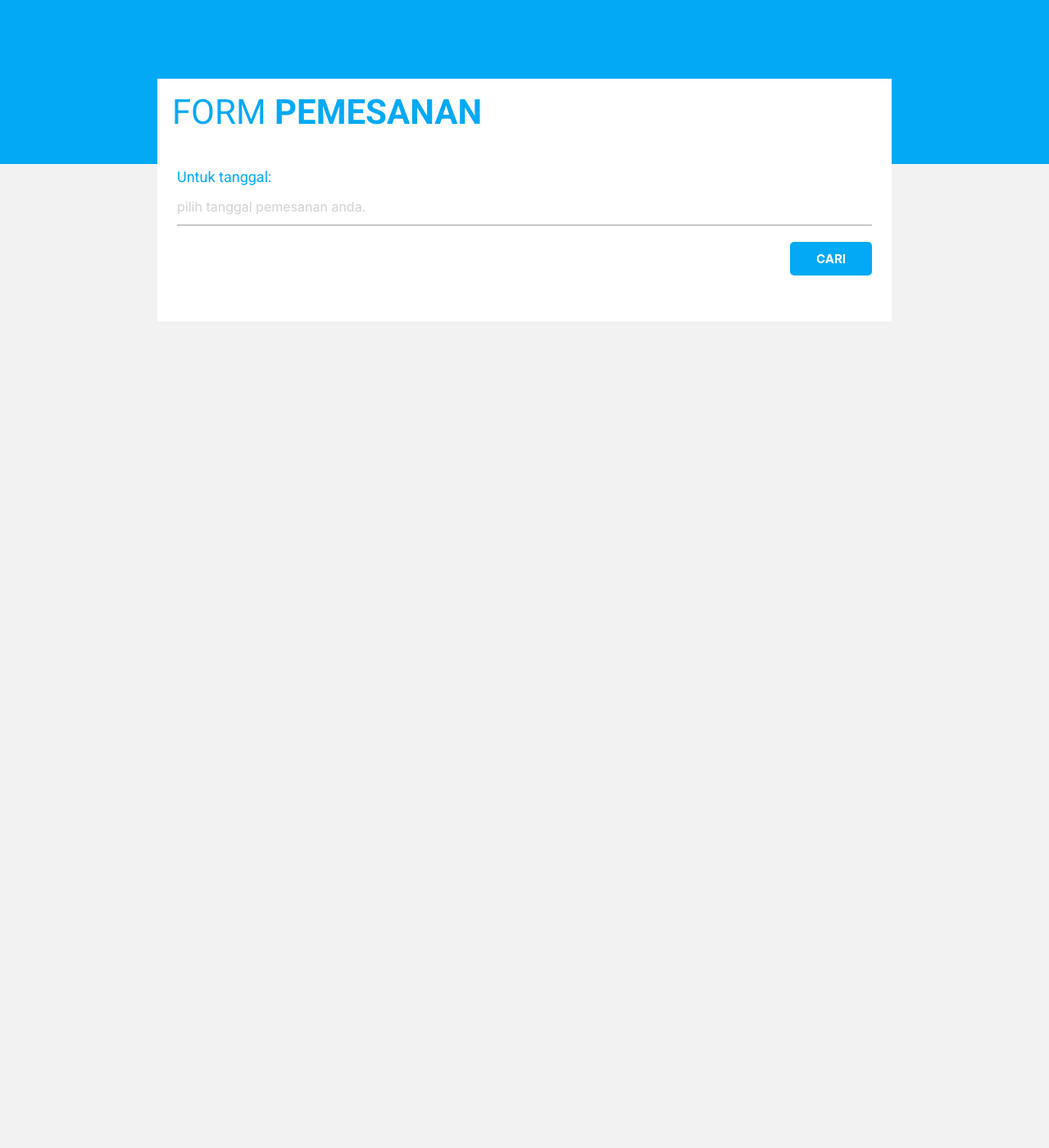
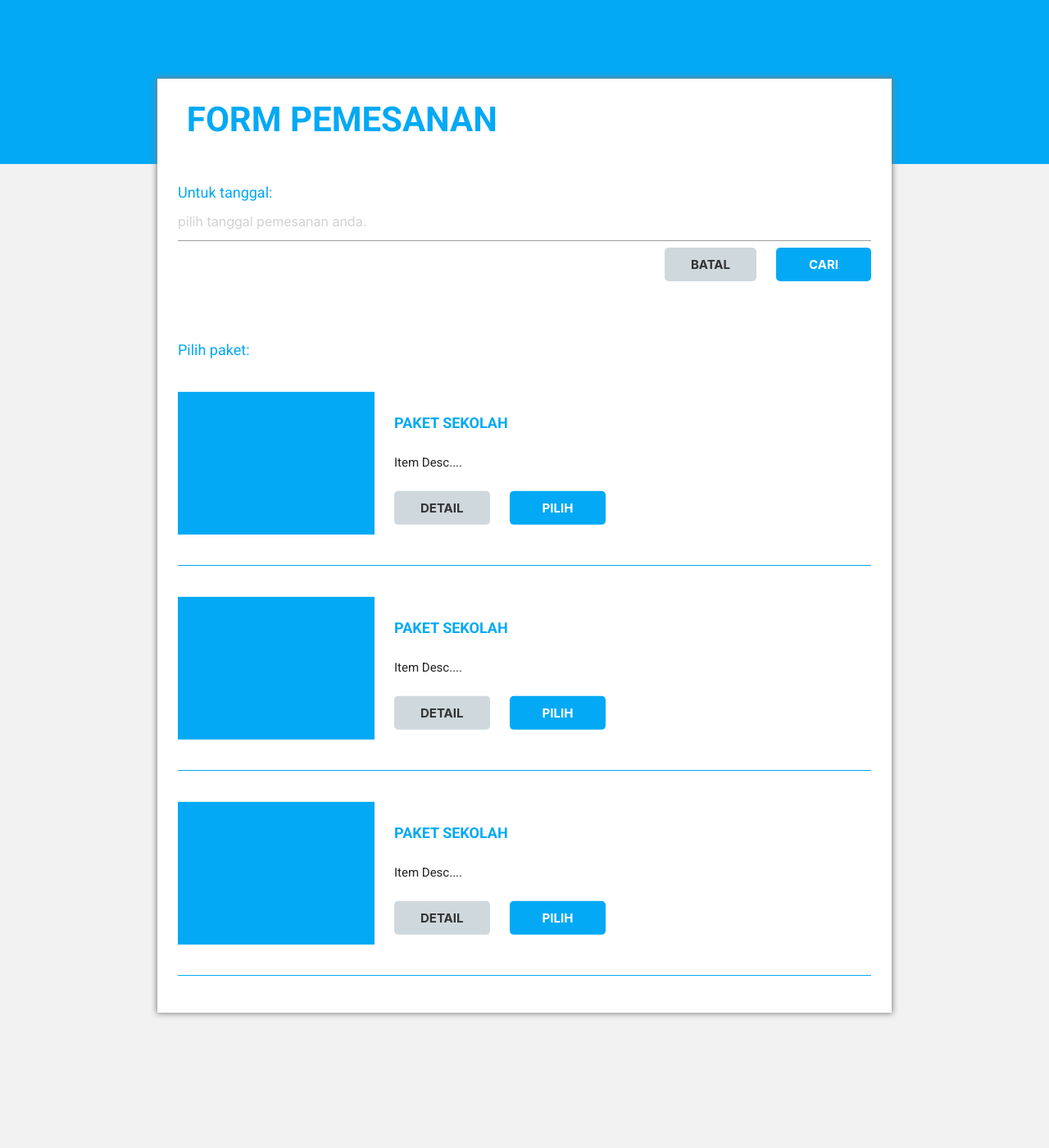
Before and after one commit to vinzhaHerman/bumimandiri, a CodeIgniter app: page /PBumiMandiri/index.php/booking/index in a window 1280 px wide. Shown: the whole page at 82% size. Run offline with CodeIgniter, Linux system fonts and the light colour scheme; some libraries are stand-ins or nearby versions.

Commit message:
update booking

```diff
--- a/application/views/pages/book.php
+++ b/application/views/pages/book.php
@@ -33,22 +33,55 @@
 
 
 		<div class="container">
-			<h1 class="main-title">FORM <b>PEMESANAN</b></h1>
+			<h1 class="main-title"><b>FORM PEMESANAN</b></h1>
 			<div class="row">
 				<label for="initDate" class="labels">Untuk tanggal:</label>
 				<input id="initDate" type="text" class="datepicker" placeholder="pilih tanggal pemesanan anda.">
-				<button type="submit" class="y-button">CARI</button>
+				<button type="submit" class="x-space y-button">CARI</button>
+				<button type="submit" class="x-space n-button">BATAL</button>
 			</div>
-			<!-- <div class="row">
+			<div class="row">
+				<div class="labels">Pilih paket:</div>
 				<div class="item-container">
+					<div class="item-centering">
 					<div class="item imgs"></div>
 					<div class="item desc">
-						<div class="item-name"></div>
-						<div class="item-desc"></div>
-
+						<div class="para item-name labels"><b>PAKET SEKOLAH</b></div>
+						<div class=" para item-desc">Item Desc....</div>
+						<div class="button-group">
+							<button class="x-space y-button">PILIH</button>
+							<button class="x-space n-button">DETAIL</button>
+						</div>
+					</div>
 					</div>
 				</div>
-			</div> -->
+				<div class="item-container">
+					<div class="item-centering">
+					<div class="item imgs"></div>
+					<div class="item desc">
+						<div class="para item-name labels"><b>PAKET SEKOLAH</b></div>
+						<div class=" para item-desc">Item Desc....</div>
+						<div class="button-group">
+							<button class="x-space y-button">PILIH</button>
+							<button class="x-space n-button">DETAIL</button>
+						</div>
+					</div>
+					</div>
+				</div>
+				<div class="item-container">
+					<div class="item-centering">
+					<div class="item imgs"></div>
+					<div class="item desc">
+						<div class="para item-name labels"><b>PAKET SEKOLAH</b></div>
+						<div class=" para item-desc">Item Desc....</div>
+						<div class="button-group">
+							<button class="x-space y-button">PILIH</button>
+							<button class="x-space n-button">DETAIL</button>
+						</div>
+					</div>
+					</div>
+				</div>
+			</div>
 		</div>
 
 
--- a/assets/css/book.css
+++ b/assets/css/book.css
@@ -20,7 +20,7 @@
 	font-weight: normal;
 	font-size: 42px;
 	color: rgb(3, 169, 244);
-	margin: 2% 2%;
+	margin: 3% 4%;
 }
 
 .container{
@@ -32,21 +32,25 @@
 	left: 50%;
 	transform: translateX(-50%);
 	background-color: white;
+	-webkit-box-shadow: 0px 0px 7px 1px rgba(128,128,128,1);
+-moz-box-shadow: 0px 0px 7px 1px rgba(128,128,128,1);
+box-shadow: 0px 0px 7px 1px rgba(128,128,128,1)7
 }
 
 .row{
 	width: 100%;
 	height: auto;
-	padding: 24px;
+	padding: 25px;
 }
 
 .labels{
 	color: rgb(3, 169, 244);
 	font-size: 18px;
 }
+button{cursor: pointer;}
 .y-button{
 	float: right;
-	padding: 12px 32px;
+	padding: 12px 40px;
 	margin: 12px 0;
 	color: white;
 	font-weight: bold;
@@ -54,12 +58,71 @@
 	border: 0px;
 	border-radius: 5px;
 }
+.n-button{
+	float: right;
+	padding: 12px 32px;
+	margin: 12px 0;
+	color: #333;
+	font-weight: bold;
+	background-color: #cfd8dc;
+	border: 0px;
+	border-radius: 5px;
+}
+.button-group{
+	width: 100%;
+	height: auto;
+	float: right;
+}
 
 
 
 
 
-@media only screen and (max-width: 600px){
+.x-space{
+	margin: 0 0 0 24px;
+}
+
+
+
+
+.item{
+	float: left;
+}
+.para{
+	margin: 24px;
+}
+
+
+
+
+
+.item-container{
+	width: 100%;
+	height: 250px;
+	/*background-color: grey;*/
+	position: relative;
+	border-bottom: 1px solid rgb(3, 169, 244);
+}
+.item-centering{
+	width: 100%;
+	height: 70%;
+	position: absolute;
+	top: 50%;
+	left: 50%;
+	transform: translate(-50%, -50%);
+}
+
+.imgs{
+	width: 240px;
+	height: 100%;
+	background-color: rgb(3, 169, 244);
+}
+
+
+
+
+
+@media only screen and (max-width: 900px){
 	.container{
 		position: static;
 		width: 100%;
```
Also changed, not shown: assets/css/global.css (+7 -9 lines).
